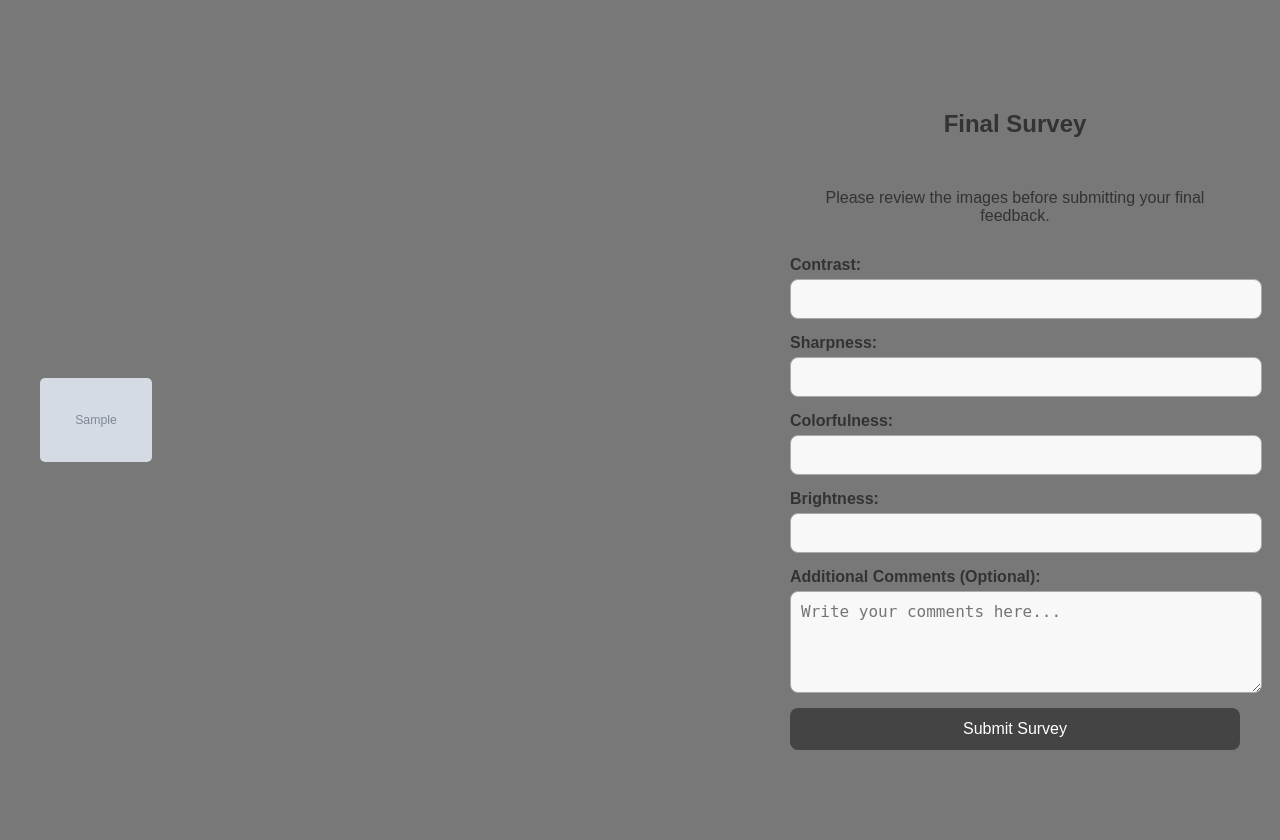
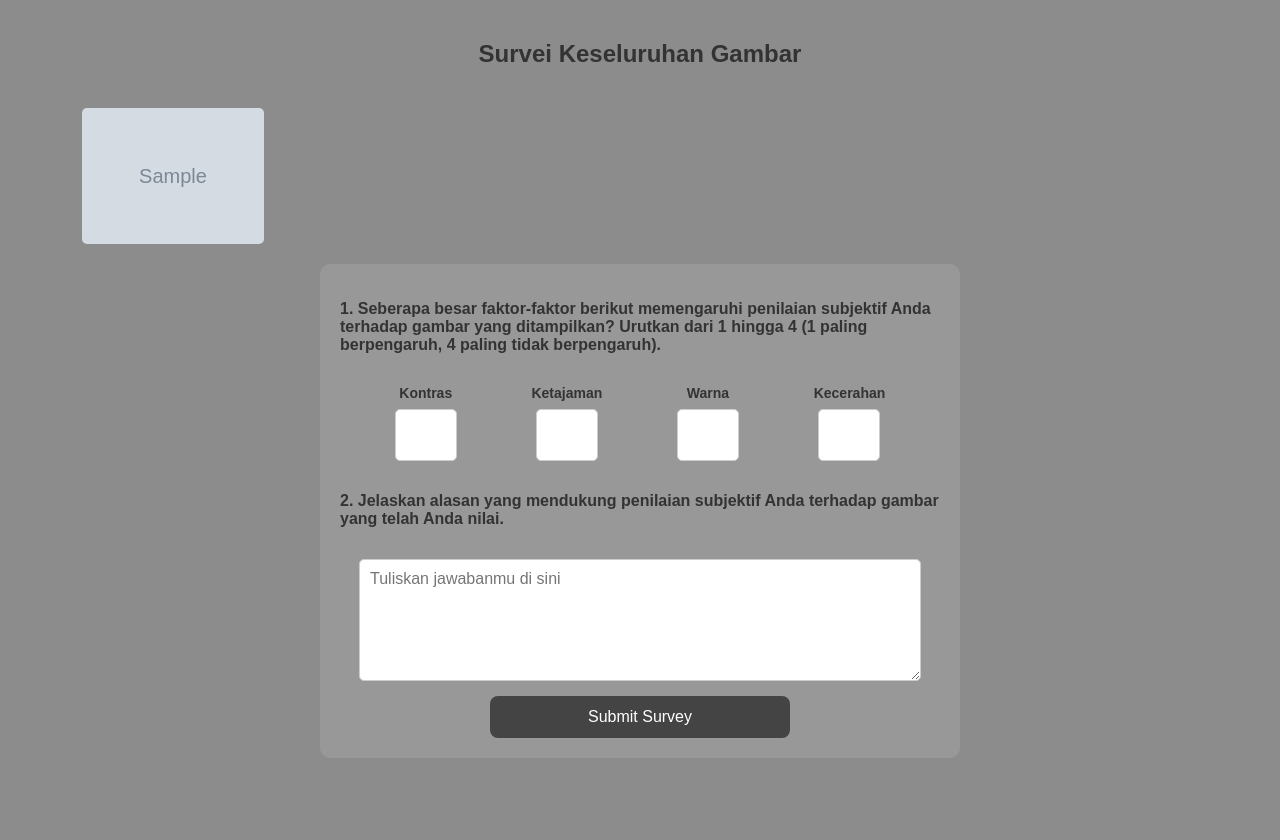
Before and after one commit to catherineeangel/iqa_survey, a Django app: template survey/templates/final_survey.html in a window 1280 px wide. Run offline with Django 4.2, Linux system fonts and the light colour scheme; the template is opened without the code that fills it: values that come from a table or form of the project are taken from there, others are empty; tables that the repository leaves empty hold one stand-in row (values such as "Sample post"); grey boxes marked "Sample" are stand-in pictures.

Commit message:
feat: update html and model

```diff
--- a/survey/models.py
+++ b/survey/models.py
@@ -1,7 +1,15 @@
 from django.db import models
 
 class Participant(models.Model):
+    GENDER_CHOICES = [
+        ('M', 'Male'),
+        ('F', 'Female'),
+    ]
+
     name = models.CharField(max_length=255)
+    age = models.IntegerField(default=0)
+    gender = models.CharField(max_length=1, choices=GENDER_CHOICES, default='F')
+    is_colorblind = models.BooleanField(default=False)
     date = models.DateField(auto_now_add=True)
     current_index = models.IntegerField(default=0)
 
--- a/survey/templates/final_survey.html
+++ b/survey/templates/final_survey.html
@@ -4,52 +4,55 @@
 <head>
     <title>Final Survey</title>
     <style>
-        /* General Styling */
     body {
         font-family: Arial, sans-serif;
-            background-color: rgb(120, 120, 120); /* Light Gray */
-            color: #333; /* Dark Gray */
+        background-color: rgb(140, 140, 140); /* Light Gray */
+        color: #333;
         display: flex;
         justify-content: center;
-            align-items: center;
+        align-items: start;
         height: 100vh;
         margin: 0;
         padding: 20px;
     }
 
+    /* Centralized Container */
     .container {
         display: flex;
-            gap: 30px;
-            max-width: 1200px;
+        flex-direction: column;
+        align-items: center;
+        gap: 20px;
         width: 100%;
+        max-width: 90%;
     }
 
-        /* Thumbnail Grid Styling */
+    /* Thumbnail Grid: Centered & Compact */
     .thumbnail-container {
         display: grid;
         grid-template-columns: repeat(6, 1fr);
-            gap: 10px;
-            max-width: 60%;
+        gap: 5px;
+        justify-content: center;
         align-items: center;
+        max-width: 100%;
     }
 
     .thumbnail-container img {
         width: 100%;
-            height: auto;
-            object-fit: contain;
+        object-fit: cover;
         border-radius: 5px;
     }
 
     /* Form Container */
     .form-container {
-            flex: 1;
+        width: 100%;
+        max-width: 600px;
         display: flex;
         flex-direction: column;
-            gap: 15px;
         align-items: center;
-            justify-content: center;
         text-align: center;
-            height: 100%;
+        padding: 20px;
+        background: rgba(255, 255, 255, 0.1); /* Light transparent background */
+        border-radius: 10px;
     }
 
     form {
@@ -58,36 +61,54 @@
         flex-direction: column;
         gap: 15px;
         align-items: center;
-            justify-content: center;
-            text-align: center;
+        text-align: left;
     }
 
-        /* Label Styling */
-        label {
+    form p{
+        font-weight: 800;
+    }
+
+    .ranking-container {
+        display: flex;
+        justify-content: space-evenly;
+        gap: 20px;
+        width: 100%;
+        flex-wrap: wrap;
+    }
+
+    .ranking-container label {
         display: flex;
         flex-direction: column;
-            font-weight: bold;
-            text-align: left;
-            width: 100%;
+        align-items: center;
+        font-size: 14px;
+        font-weight: 700;
+        gap: 8px;
     }
 
-        /* Input Styling */
-        input[type="number"], textarea {
-            width: 100%;
-            padding: 10px;
-            margin-top: 5px;
-            border: 1px solid #aaa;
-            border-radius: 8px;
+    .ranking-container input {
+        width: 50px;
+        height: 40px;
+        text-align: center;
+        padding: 5px;
+        border: 1px solid #ccc;
+        border-radius: 5px;
         font-size: 16px;
-            background-color: #f8f8f8;
     }
 
+    /* Textarea */
     textarea {
-            height: 80px;
+        width: 100%;
+        max-width: 90%;
+        height: 100px;
         resize: vertical;
+        padding: 10px;
+        border: 1px solid #ccc;
+        border-radius: 5px;
+        font-size: 16px;
+        font-family: Arial, sans-serif;
     }
 
-        /* Button Styling */
+    /* Button */
     button {
         background-color: #444;
         color: white;
@@ -98,12 +119,14 @@
         cursor: pointer;
         transition: background 0.3s, transform 0.1s;
         width: 100%;
+        max-width: 300px;
     }
 
     button:hover {
         background-color: #222;
         transform: scale(1.05);
     }
+
     </style>
 
     <script>
@@ -126,6 +149,8 @@
 </head>
 <body>
     <div class="container">
+        <h2>Survei Keseluruhan Gambar</h2>
+
         <!-- Thumbnail Display -->
         <div class="thumbnail-container">
             {% for participant_image in participant_images %}
@@ -135,31 +160,30 @@
 
         <!-- Form Container -->
         <div class="form-container">
-            <h2>Final Survey</h2>
-            <p>Please review the images before submitting your final feedback.</p>
-
             <form method="post" action="{% url 'final_survey' %}" onsubmit="return validateForm()">
                 {% csrf_token %}
+                <p>1. Seberapa besar faktor-faktor berikut memengaruhi penilaian subjektif Anda terhadap gambar yang ditampilkan? Urutkan dari 1 hingga 4 (1 paling berpengaruh, 4 paling tidak berpengaruh).</p>
 
-                <label>Contrast:
+                <div class="ranking-container">
+                    <label>Kontras
                         <input type="number" name="contrast" min="1" max="4" required>
                     </label>
 
-                <label>Sharpness:
+                    <label>Ketajaman
                         <input type="number" name="sharpness" min="1" max="4" required>
                     </label>
 
-                <label>Colorfulness:
+                    <label>Warna
                         <input type="number" name="colorfulness" min="1" max="4" required>
                     </label>
 
-                <label>Brightness:
+                    <label>Kecerahan
                         <input type="number" name="brightness" min="1" max="4" required>
                     </label>
+                </div>
 
-                <label>Additional Comments (Optional):
-                    <textarea name="comments" placeholder="Write your comments here..."></textarea>
-                </label>
+                <p>2. Jelaskan alasan yang mendukung penilaian subjektif Anda terhadap gambar yang telah Anda nilai. </p>
+                <textarea name="comments" placeholder="Tuliskan jawabanmu di sini"></textarea>
 
                 <button type="submit">Submit Survey</button>
             </form>
```
Also changed, not shown: survey/templates/start_survey.html (+33 -5 lines), survey/templates/survey_question.html (+28 -8 lines), survey/templates/thank_you.html (+4 -4 lines), survey/views.py (+12 -4 lines), survey/migrations/0003_participant_age_participant_gender_and_more.py (added). Lines whose indentation alone changed are shown as unchanged.
